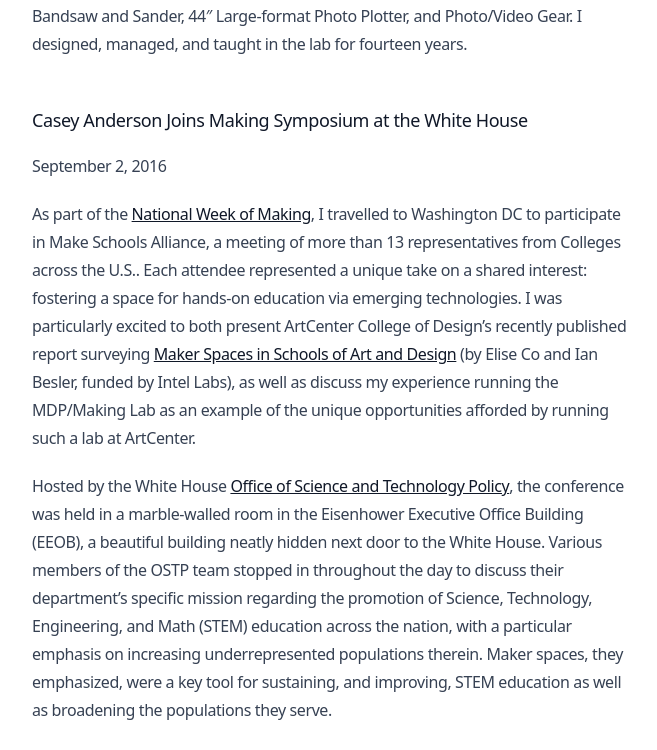
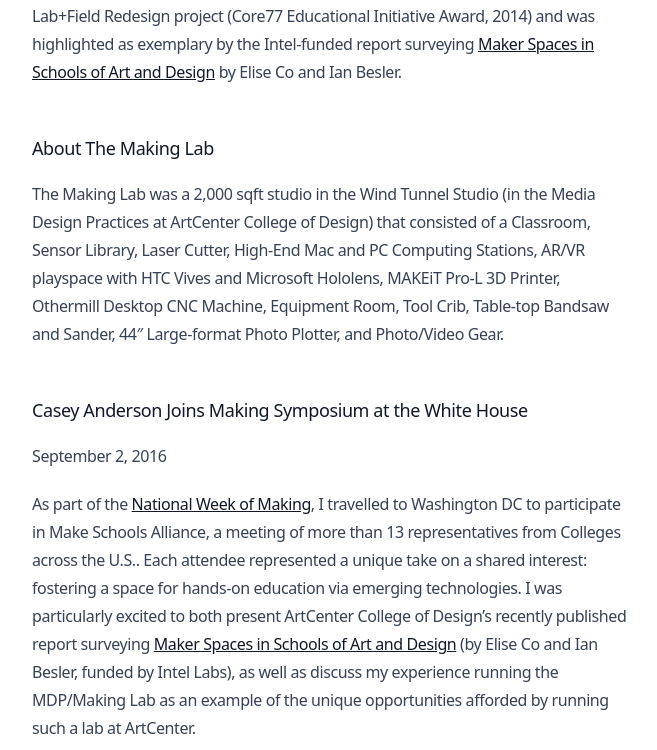
Before and after one commit to caseyanderson/caseyanderson.work, a Next.js app: page /blog/making-lab in a window 1280 px wide. Shown: the part 805-1555 px from the top of the page, without its empty margins (304-961 px from the left). Built offline with nearby package versions, Linux system fonts and the light colour scheme.

Commit message:
rewrites copy for making lab post

```diff
--- a/app/blog/making-lab/page.mdx
+++ b/app/blog/making-lab/page.mdx
@@ -3,7 +3,10 @@
 
 <Cover src="making-lab.jpg" />
 
-The Making Lab was a 2,000 sqft studio located in the Wind Tunnel Studio (in the Media Design Practices department at ArtCenter College of Design) that consists of a Classroom, Sensor Library, Laser Cutter, High-End Mac and PC Computing Stations, AR/VR playspace with HTC Vives and Microsoft Hololens, MAKEiT Pro-L 3D Printer, Othermill Desktop CNC Machine, Equipment Room, Tool Crib, Table-top Bandsaw and Sander, 44″ Large-format Photo Plotter, and Photo/Video Gear. I designed, managed, and taught in the lab for fourteen years.
+I designed and managed The Making Lab, a student-run, hands-on learning lab for rapid prototyping / exploration of new technologies in the Media Design Practices department (at ArtCenter College of Design) for fourteen years. I also taught creative technology workshops / classes for numerous departments therein. Under my direction the Making Lab was a critical component of the award-winning MDP Lab+Field Redesign project (Core77 Educational Initiative Award, 2014) and was highlighted as exemplary by the Intel-funded report surveying [Maker Spaces in Schools of Art and Design](https://www.caseyanderson.work/images/makerspace_casestudy.pdf) by Elise Co and Ian Besler.
+
+## About The Making Lab
+The Making Lab was a 2,000 sqft studio in the Wind Tunnel Studio (in the Media Design Practices at ArtCenter College of Design) that consisted of a Classroom, Sensor Library, Laser Cutter, High-End Mac and PC Computing Stations, AR/VR playspace with HTC Vives and Microsoft Hololens, MAKEiT Pro-L 3D Printer, Othermill Desktop CNC Machine, Equipment Room, Tool Crib, Table-top Bandsaw and Sander, 44″ Large-format Photo Plotter, and Photo/Video Gear.
 
 ## Casey Anderson Joins Making Symposium at the White House
 September 2, 2016
```
